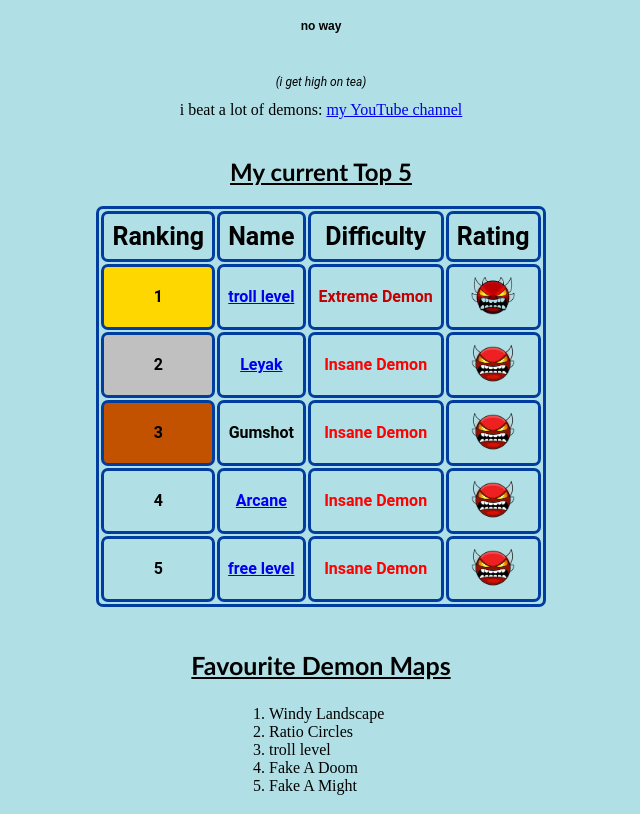
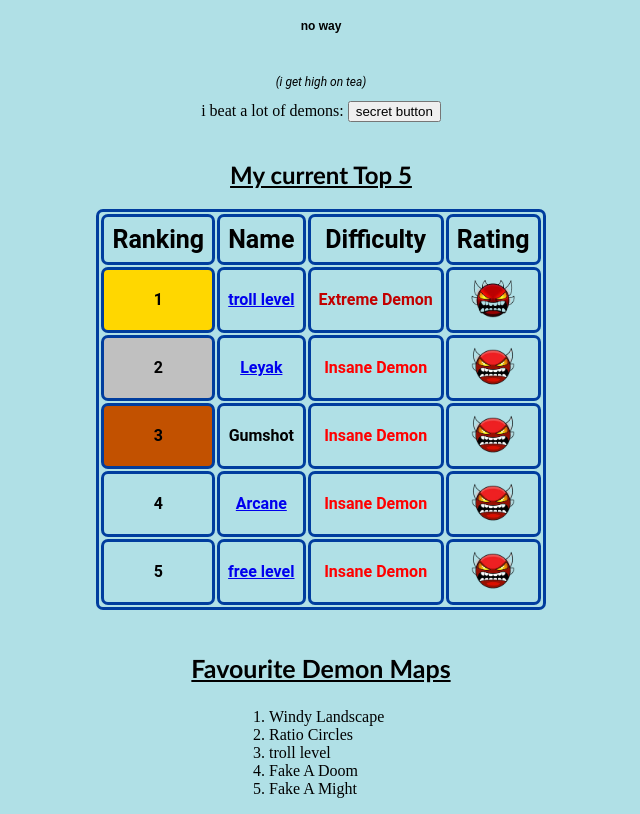
Before and after one commit to real-nitrobenzene/about_me, a plain HTML site: page index.html in a window 1280 px wide. Shown: the part 72-886 px from the top of the page, without its empty margins (319-959 px from the left). Drawn offline with Linux system fonts and the light colour scheme.

Commit message:
Add files via upload

```diff
--- a/index.html
+++ b/index.html
@@ -32,7 +32,7 @@
 	<br>
 	<p style="font-family: Roboto;font-size: 12px"><i> (i get high on tea) </i></p>
 	<span> i beat a lot of demons: </span>
-	<a href="https://www.youtube.com/@real_nitrobenzene"> my YouTube channel </a>
+	<a href="https://www.youtube.com/@real_nitrobenzene"><button>secret button</button></a>
 	<br>
 	<br>
 	<h2 style= "font-family: Calibri;"><b><u> My current Top 5 </u></b></h2>
```
